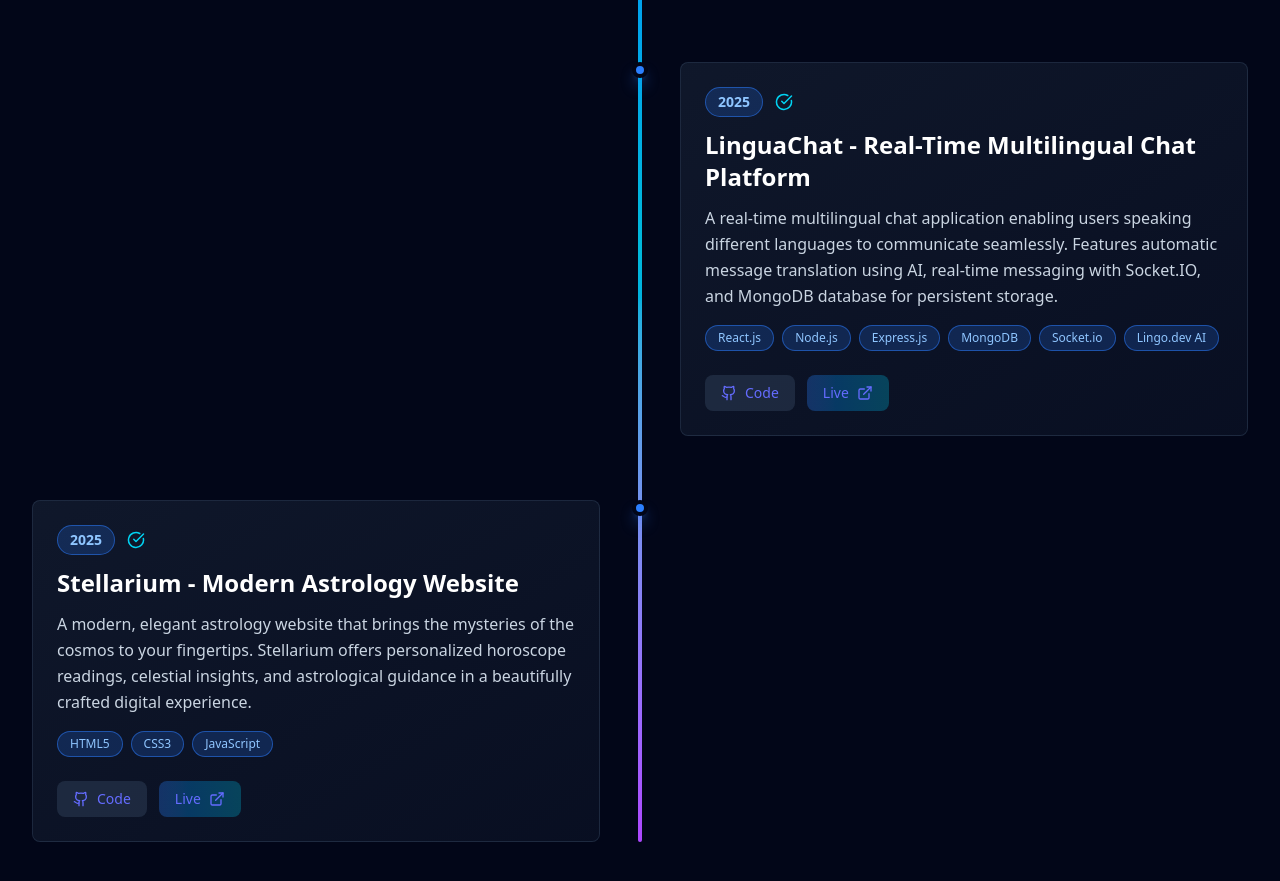
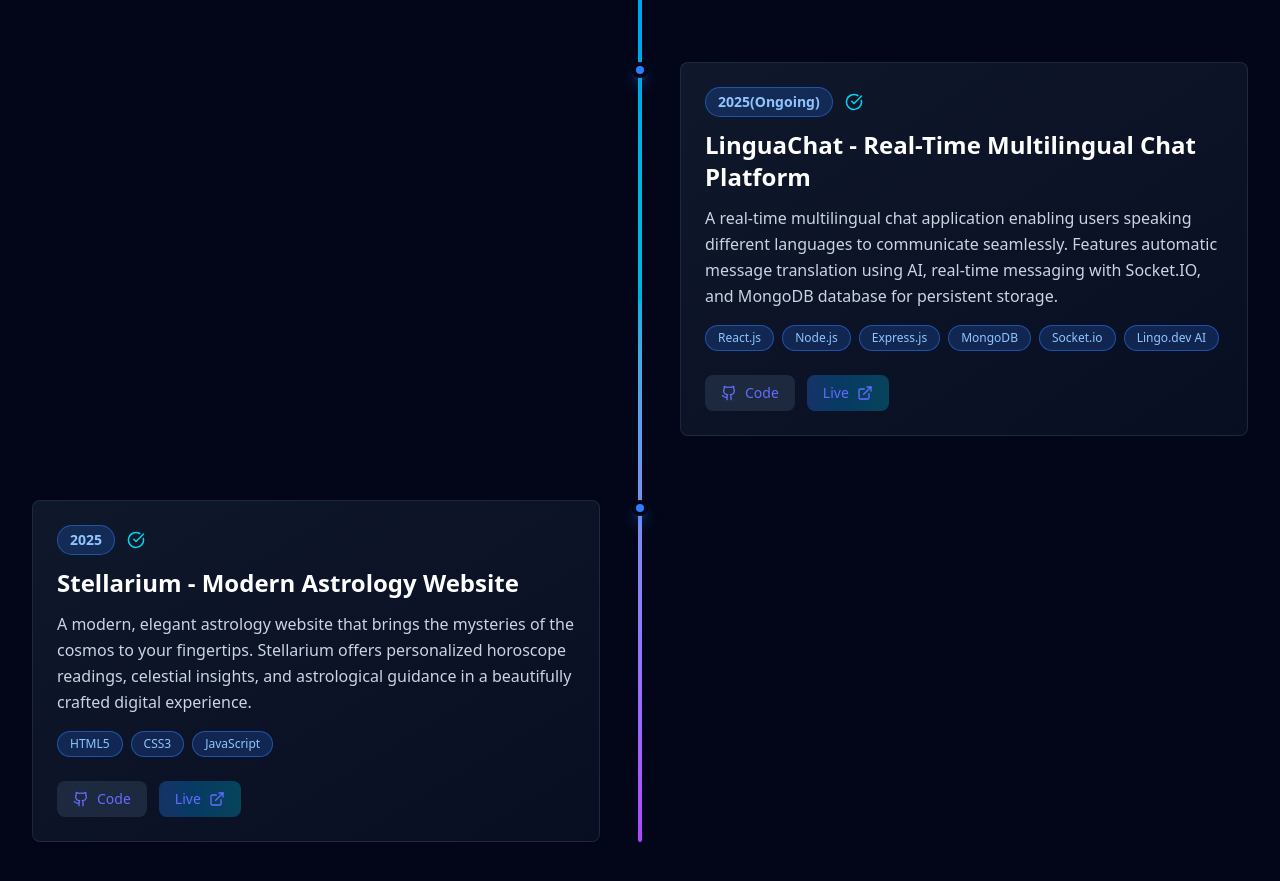
Before and after one commit to Souma061/portfolio-Website, a React (Vite) app: page / in a window 1280 px wide. Shown: the part 3138-4019 px from the top of the page. Built offline with nearby package versions, Linux system fonts and the light colour scheme; no server answers.

Commit message:
Update project year for LinguaChat to reflect ongoing status

```diff
--- a/src/components/Projects.jsx
+++ b/src/components/Projects.jsx
@@ -20,7 +20,7 @@ export default function Projects() {
     },
     {
       id: 2,
-      year: '2025',
+      year: '2025(Ongoing)',
       title: 'LinguaChat - Real-Time Multilingual Chat Platform',
       description: 'A real-time multilingual chat application enabling users speaking different languages to communicate seamlessly. Features automatic message translation using AI, real-time messaging with Socket.IO, and MongoDB database for persistent storage.',
       technologies: ['React.js', 'Node.js', 'Express.js', 'MongoDB', 'Socket.io', 'Lingo.dev AI'],
```
